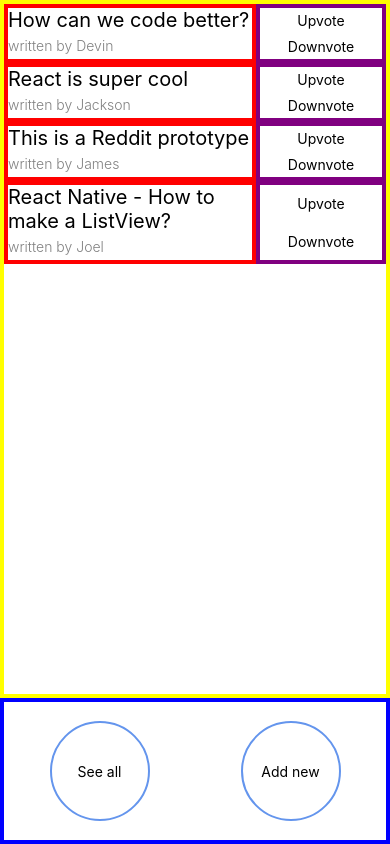
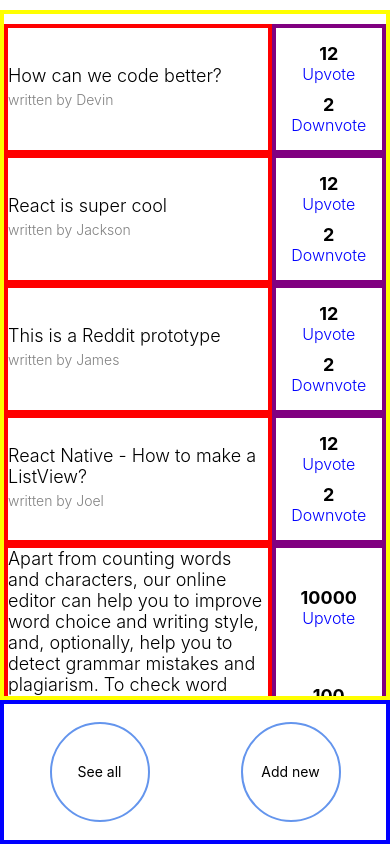
Before and after one commit to harishv7/ReadIt, a React Native app: screen / in a window 390 px wide. Built offline with nearby package versions, Linux system fonts and the light colour scheme.

Commit message:
Adding upvotes, downvotes, mock data, style changes

```diff
--- a/App.js
+++ b/App.js
@@ -8,19 +8,33 @@
             topics: [
                 {
                     title: 'How can we code better?',
-                    author: 'Devin'
+                    author: 'Devin',
+                    upvotes: 12,
+                    downvotes: 2
                 },
                 {
                     title: 'React is super cool',
-                    author: 'Jackson'
+                    author: 'Jackson',
+                    upvotes: 12,
+                    downvotes: 2
                 },
                 {
                     title: 'This is a Reddit prototype',
-                    author: 'James'
+                    author: 'James',
+                    upvotes: 12,
+                    downvotes: 2
                 },
                 {
                     title: 'React Native - How to make a ListView?',
-                    author: 'Joel'
+                    author: 'Joel',
+                    upvotes: 12,
+                    downvotes: 2
+                },
+                {
+                    title: 'Apart from counting words and characters, our online editor can help you to improve word choice and writing style, and, optionally, help you to detect grammar mistakes and plagiarism. To check word count, simply place your cursor into the box and type.',
+                    author: 'Harish V',
+                    upvotes: 10000,
+                    downvotes: 100
                 }
               ]
         };
@@ -61,10 +75,12 @@
                         </View>
                         <View style={[styles.voteWrapper, this.border('purple')]}>
                             <View style={styles.vote}>
-                                <Text style={styles.item}>Upvote</Text>
+                                <Text style={styles.voteNumber}>{item.upvotes}</Text>
+                                <Text style={styles.voteText}>Upvote</Text>
                             </View>
                             <View style={styles.vote}>
-                                <Text style={styles.item}>Downvote</Text>
+                                <Text style={styles.voteNumber}>{item.downvotes}</Text>
+                                <Text style={styles.voteText}>Downvote</Text>
                             </View>
                         </View>
                     </View>
@@ -89,7 +105,8 @@
 const styles = StyleSheet.create({
     container: {
         flex: 1,
-        alignItems: 'stretch'
+        alignItems: 'stretch',
+        paddingTop: 10
     },
     footer: {
         flex: 1,
@@ -117,7 +134,8 @@
         justifyContent: 'space-around'
     },
     topicWrapper: {
-        flex: 2
+        flex: 3,
+        justifyContent: 'center'
     },
     topicAuthor: {
         fontWeight: '300',
@@ -126,16 +144,28 @@
         paddingLeft: 0
     },
     topicTitle: {
-        fontSize: 20
+        fontSize: 18,
+        fontWeight: '300'
     },
     voteWrapper: {
         flex: 1,
         justifyContent: 'center',
-        alignItems: 'center'
+        alignItems: 'center',
+        padding: 10
     },
     vote: {
         flex: 1,
         justifyContent: 'center',
-        alignItems: 'center'
+        alignItems: 'center',
+        padding: 5
+    },
+    voteNumber: {
+        fontSize: 18,
+        fontWeight: 'bold'
+    },
+    voteText: {
+        fontSize: 16,
+        color: 'blue',
+        fontWeight: '300'
     }
 });
```
